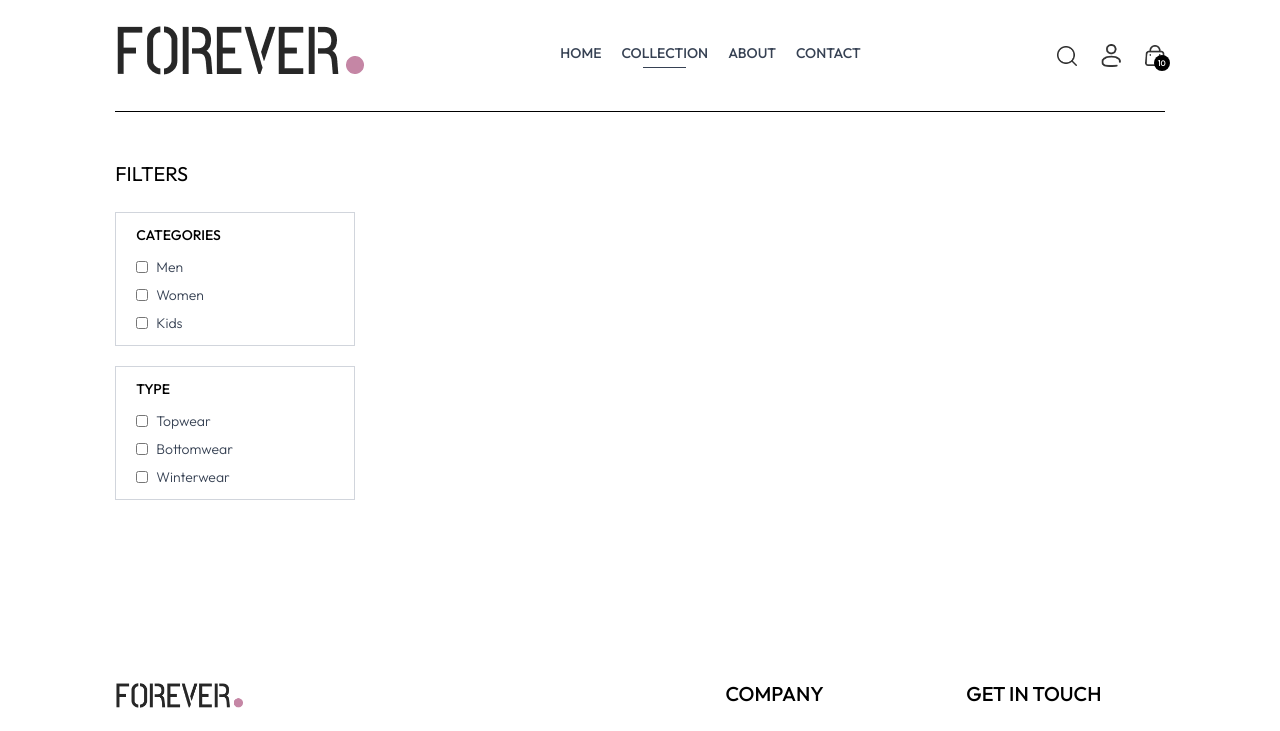
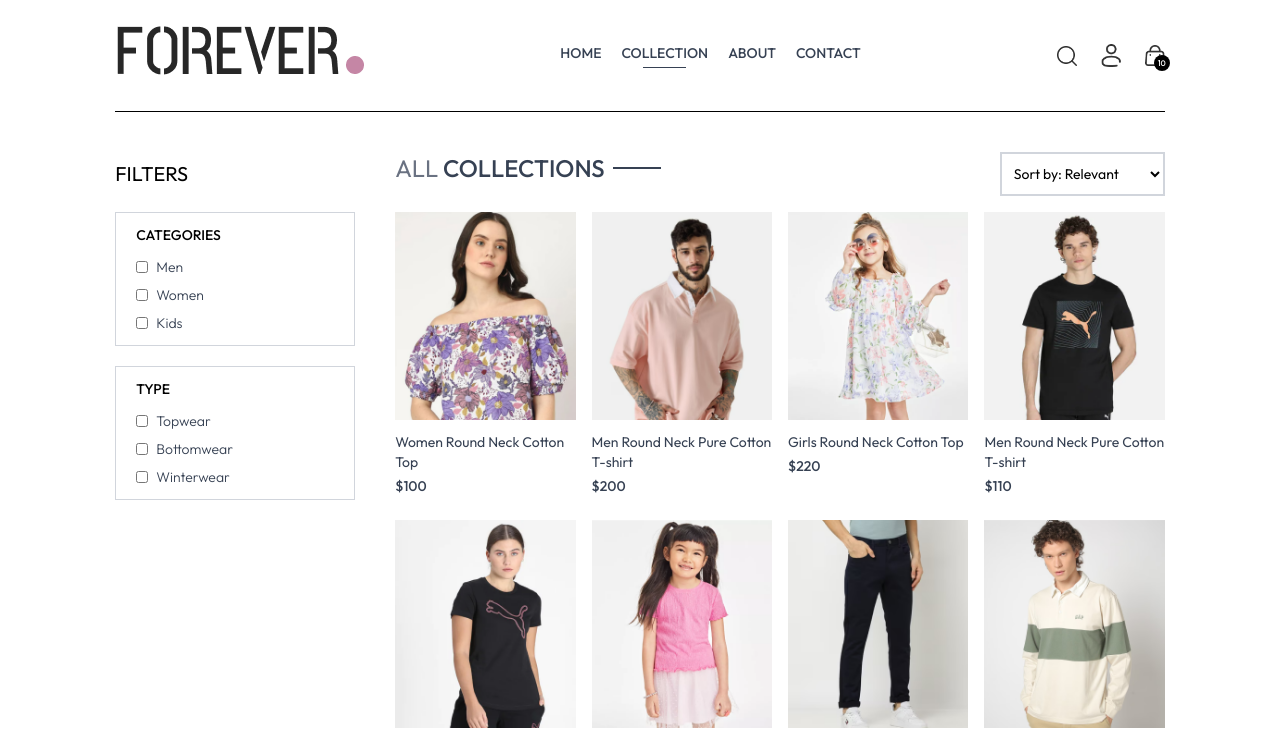
Before and after one commit to Mansurul1997/E-Commerce-App, a React (Vite) app: page /collection in a window 1280 px wide. Shown: the top 731 px of the page. Built offline with nearby package versions, Linux system fonts and the light colour scheme.

Commit message:
add collections

```diff
--- a/src/pages/Collection.jsx
+++ b/src/pages/Collection.jsx
@@ -1,11 +1,18 @@
-import React, { useState,useContext } from 'react';
+import React, { useContext, useEffect, useState } from 'react';
 import { ShopContext } from '../context/ShopContext';
 import { assets } from '../assets/assets';
+import Title from '../components/Title';
+import ProductItem from '../components/ProductItem';
 
 const Collection = () => {
 
   const { products } = useContext(ShopContext);
   const [showFilter, setShowFilter] = useState(false);
+  const [filterProducts, setFilterProducts] = useState([]);
+
+  useEffect(() => {
+    setFilterProducts(products);
+  }, [products]);
 
   return (
     <div className='flex flex-col sm:flex-row gap-1 sm:gap-10 pt-10 border-t'>
@@ -47,6 +54,25 @@ const Collection = () => {
       </div>
 
       {/* Right Side */}
+      <div className='flex-1'>
+        <div className='flex justify-between text-base sm:text-2xl mb-4'>
+          <Title text1={'ALL'} text2={'COLLECTIONS'} />
+          {/* Product Count */}
+          <select className='border-2 border-gray-300 text-sm px-2'>
+            <option value="relevant">Sort by: Relevant</option>
+            <option value="low-high">Sort by: Low to High</option>
+            <option value="high-low">Sort by: High to Low</option>
+          </select>
+        </div>
+
+        {/* Map Products */}
+        <div className='grid grid-cols-2 md:grid-cols-3 lg:grid-cols-4 gap-4 gap-y-6'>
+          {
+          filterProducts.map((item,index) => (
+            <ProductItem key={index} name={item.name} id={item._id} price={item.price} image={item.image} />
+          ))}
+        </div>
+      </div>
     </div>
   );
 }
```
